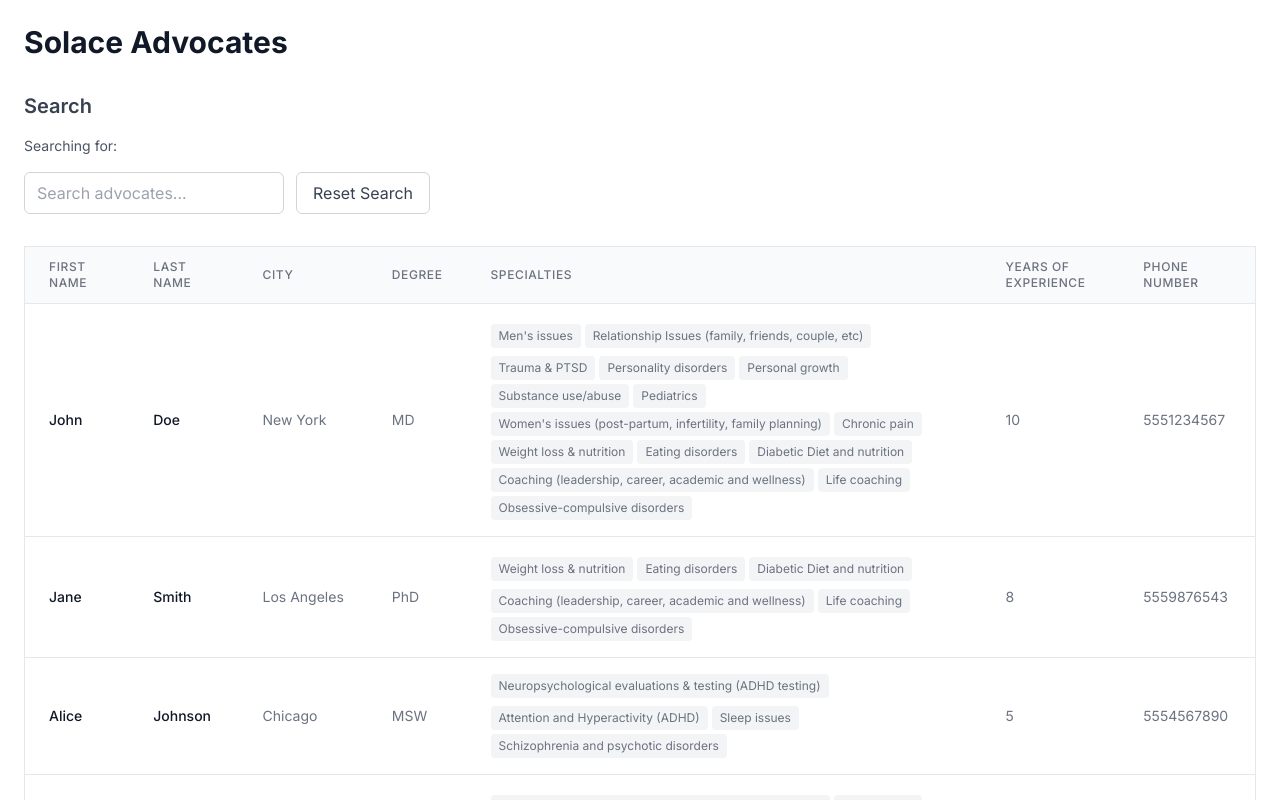
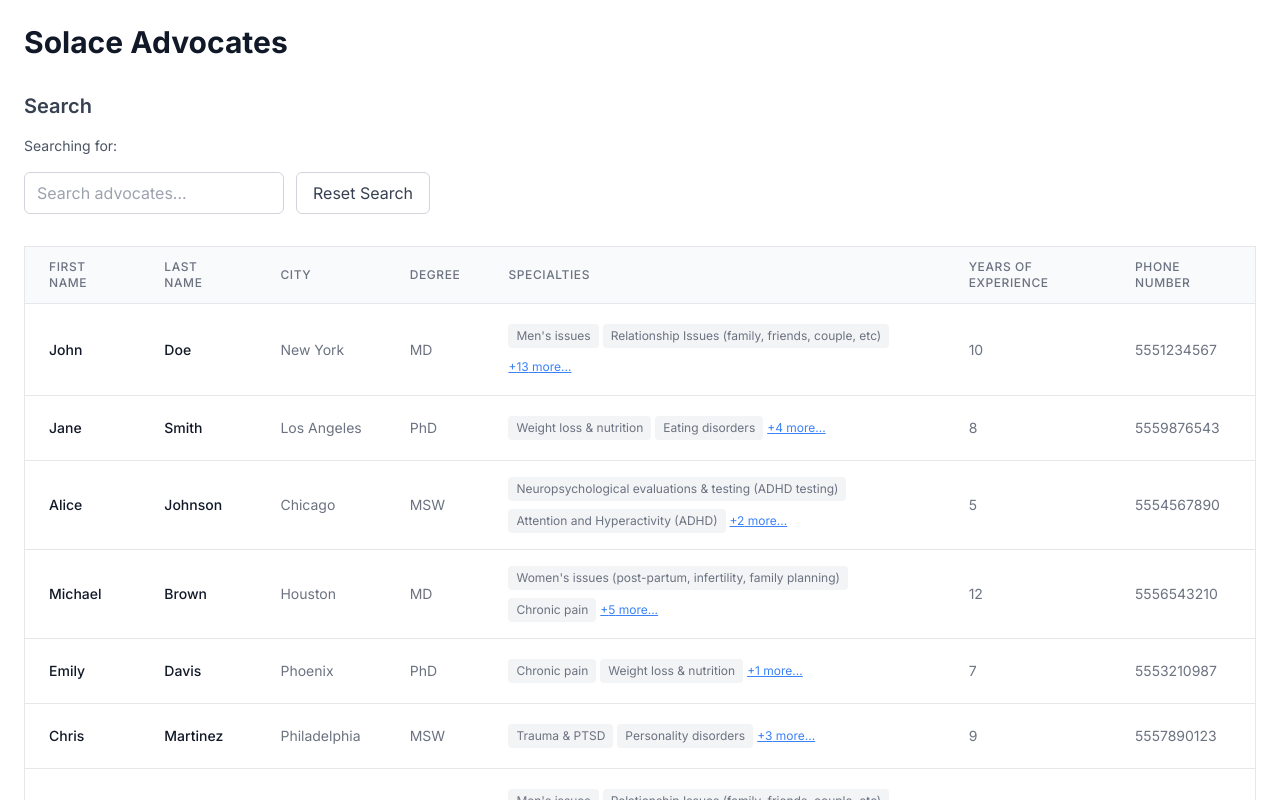
Before and after one commit to tyabele/solace-candidate-assignment, a Next.js app: page / in a window 1280 px wide. Shown: the top 800 px of the page. Built offline with nearby package versions, Linux system fonts and the light colour scheme.

Commit message:
Hides extra specialties behind a tooltop for brevity

```diff
--- a/src/app/page.tsx
+++ b/src/app/page.tsx
@@ -12,7 +12,15 @@
   phoneNumber: number;
 }
 
-const AdvocateRow = memo(({ advocate }: { advocate: Advocate }) => (
+const AdvocateRow = memo(({ advocate, openTooltip, onTooltipToggle }: {
+  advocate: Advocate;
+  openTooltip: string | null;
+  onTooltipToggle: (advocateId: string) => void;
+}) => {
+  const advocateId = `${advocate.firstName}-${advocate.lastName}-${advocate.phoneNumber}`;
+  const showTooltip = openTooltip === advocateId;
+
+  return (
     <tr className="hover:bg-gray-50">
       <td className="px-6 py-4 whitespace-nowrap text-sm font-medium text-gray-900">
         {advocate.firstName}
@@ -26,9 +34,9 @@
       <td className="px-6 py-4 whitespace-nowrap text-sm text-gray-500">
         {advocate.degree}
       </td>
-    <td className="px-6 py-4 text-sm text-gray-500">
+      <td className="px-6 py-4 text-sm text-gray-500 relative">
         <div className="space-y-1">
-        {advocate.specialties.map((s, i) => (
+          {advocate.specialties.slice(0, 2).map((s, i) => (
             <div
               key={`${advocate.firstName}-${advocate.lastName}-${s}-${i}`}
               className="text-xs bg-gray-100 px-2 py-1 rounded inline-block mr-1 mb-1"
@@ -36,6 +44,39 @@
               {s}
             </div>
           ))}
+          {advocate.specialties.length > 2 && (
+            <div className="relative inline-block">
+              <button
+                onClick={() => onTooltipToggle(advocateId)}
+                className="text-xs text-blue-500 hover:text-blue-700 underline cursor-pointer inline-block mr-1 mb-1"
+              >
+                +{advocate.specialties.length - 2} more...
+              </button>
+              {showTooltip && (
+                <div className="absolute z-10 bg-white border border-gray-200 rounded-lg shadow-lg p-3 mt-1 min-w-64 max-w-80">
+                  <div className="flex justify-between items-center mb-2">
+                    <span className="text-sm font-medium text-gray-900">All Specialties</span>
+                    <button
+                      onClick={() => onTooltipToggle('')}
+                      className="text-gray-400 hover:text-gray-600"
+                    >
+                      ✕
+                    </button>
+                  </div>
+                  <div className="space-y-1">
+                    {advocate.specialties.map((s, i) => (
+                      <div
+                        key={`tooltip-${advocate.firstName}-${advocate.lastName}-${s}-${i}`}
+                        className="text-xs bg-gray-50 px-2 py-1 rounded inline-block mr-1 mb-1"
+                      >
+                        {s}
+                      </div>
+                    ))}
+                  </div>
+                </div>
+              )}
+            </div>
+          )}
         </div>
       </td>
       <td className="px-6 py-4 whitespace-nowrap text-sm text-gray-500">
@@ -45,7 +86,8 @@
         {advocate.phoneNumber}
       </td>
     </tr>
-));
+  );
+});
 
 AdvocateRow.displayName = 'AdvocateRow';
 
@@ -54,6 +96,7 @@
   const [searchTerm, setSearchTerm] = useState('');
   const [currentPage, setCurrentPage] = useState(1);
   const [pageSize, setPageSize] = useState(10);
+  const [openTooltip, setOpenTooltip] = useState<string | null>(null);
   const [pagination, setPagination] = useState({
     totalCount: 0,
     totalPages: 0,
@@ -110,6 +153,10 @@
     if (searchTermElement) {
       searchTermElement.innerHTML = '';
     }
+  };
+
+  const handleTooltipToggle = (advocateId: string) => {
+    setOpenTooltip(openTooltip === advocateId ? null : advocateId);
   };
 
   const handlePageSizeChange = (e) => {
@@ -197,6 +244,8 @@
               <AdvocateRow
                 key={`${advocate.firstName}-${advocate.lastName}-${advocate.phoneNumber}`}
                 advocate={advocate}
+                openTooltip={openTooltip}
+                onTooltipToggle={handleTooltipToggle}
               />
             ))}
           </tbody>
```
Lines whose indentation alone changed are shown as unchanged.
